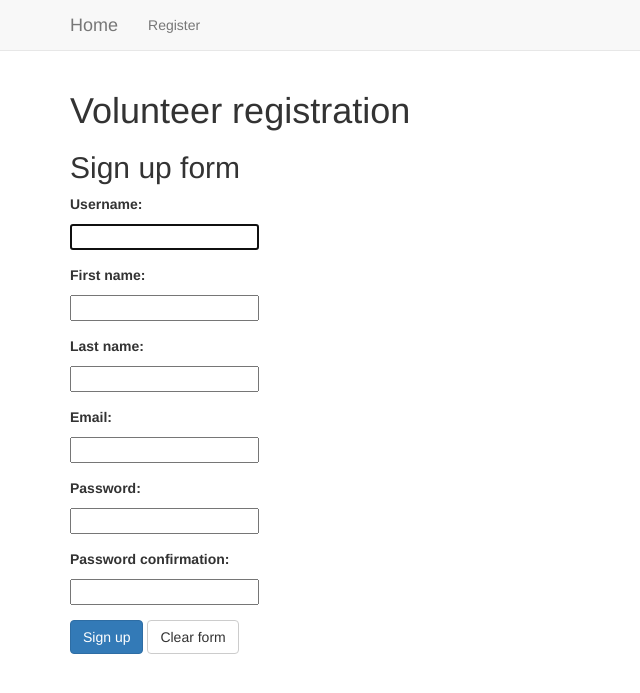
After one commit to TomRosenbloom/django_learn, a Django app: a page that uses templates/vol_reg/signup.html in a window 1280 px wide. The commit adds this page. Shown: the top 693 px of the page, without its empty margins (0-640 px from the left). Run offline with Django 3.2, Linux system fonts and the light colour scheme; parts of the project's set-up code (start-up, migrations or seed data) failed here and were passed over; some libraries are stand-ins or nearby versions.

Commit message:
implemented basic sign up form

```diff
--- a/templates/vol_reg/index.html
+++ b/templates/vol_reg/index.html
@@ -3,6 +3,6 @@
   {% block body_block %}
 
     <h2>Registration home</h2>
-    <a href="{% url 'vol_reg:register' %}">register</a>
+    <a href="{% url 'vol_reg:signup' %}">Sign up</a> or <a href="#">Log in</a>
 
     {% endblock %}
--- a/templates/vol_reg/reg_form.html
+++ b/templates/vol_reg/reg_form.html
@@ -3,9 +3,13 @@
   {% block body_block %}
   <h2>Registration form</h2>
       <form method="post">
-        {{form.as_p}}
+        <table>
+        {{form.as_table}}
+        </table>
+
         {% csrf_token %}
         <input type="submit" class="btn btn-primary" value="Submit" />
+        <input type="reset" class="btn btn-default" value="Reset" />
       </form>
 
   {% endblock %}
--- /dev/null
+++ b/templates/vol_reg/signup.html
@@ -0,0 +1,20 @@
+<!DOCTYPE html>
+{% extends "vol_reg/base.html" %}
+  {% block body_block %}
+  <h2>Sign up form</h2>
+      <form method="post">
+        {% csrf_token %}
+        {% for field in form %}
+          <div class="form-group">
+            <label for="{{ field.name }}">{{ field.label_tag }}</label><br />
+            {{ field }}
+            {% for error in field.errors %}
+              <p style="color: red">{{ error }}</p>
+            {% endfor %}
+          </div>
+        {% endfor %}
+        <button type="submit" class="btn btn-primary">Sign up</button>
+        <button type="reset" class="btn btn-default">Clear form</button>
+      </form>
+
+  {% endblock %}
--- a/vol_reg/forms.py
+++ b/vol_reg/forms.py
@@ -1,12 +1,21 @@
 from django import forms
 from backend.models import Person
 
-# class RegForm(forms.Form):
-#     name = forms.CharField()
-#     email = forms.EmailField()
-#     text = forms.CharField(widget=forms.Textarea)
+from django.contrib.auth.forms import UserCreationForm
+from django.contrib.auth.models import User
+
 
 class RegForm(forms.ModelForm):
     class Meta:
         model = Person
-        fields = ['forename','surname','title','dob','sex','mobile','email','address']
+        fields = ['first_name','last_name','title','dob','sex','mobile','email','address']
+
+
+class SignUpForm(UserCreationForm):
+    first_name = forms.CharField(max_length=30, required=False, help_text='Optional.')
+    last_name = forms.CharField(max_length=30, required=False, help_text='Optional.')
+    email = forms.EmailField(max_length=254, help_text='Required. Inform a valid email address.')
+
+    class Meta:
+        model = User
+        fields = ('username', 'first_name', 'last_name', 'email', 'password1', 'password2', )
--- a/vol_reg/urls.py
+++ b/vol_reg/urls.py
@@ -5,6 +5,7 @@ app_name = 'vol_reg'
 
 urlpatterns = [
     url(r'^$',views.index,name='index'),
+    url(r'^signup/$',views.signup,name='signup'), #working from this url https://simpleisbetterthancomplex.com/tutorial/2017/02/18/how-to-create-user-sign-up-view.html
     url(r'^register/$',views.register,name='register'),
     url(r'^registration_form/$', views.registration_form, name="registration_form"),
 ]
--- a/vol_reg/views.py
+++ b/vol_reg/views.py
@@ -1,24 +1,42 @@
-from django.shortcuts import render
+from django.shortcuts import render, redirect
 from django.http import HttpResponse
 from . import forms
-from .forms import RegForm
+from .forms import RegForm, SignUpForm
+
+from django.contrib.auth import login, authenticate
 
 # Create your views here.
 
 def index(request):
     return render(request,'vol_reg/index.html')
 
+def signup(request):
+    if request.method == 'POST':
+        form = SignUpForm(request.POST)
+        if form.is_valid():
+            form.save()
+            username = form.cleaned_data.get('username')
+            raw_password = form.cleaned_data.get('password1')
+            user = authenticate(username=username, password=raw_password)
+            login(request, user)
+            return redirect('index')
+    else:
+        form = SignUpForm()
+    return render(request, 'vol_reg/signup.html', {'form': form})
+
 
 def register(request):
     return render(request,'vol_reg/register.html')
-
 
 def registration_form(request):
     form = RegForm()
     if request.method == 'POST':
         form = RegForm(request.POST)
         if form.is_valid():
-            form.save(commit=True)
+            #print('foo')
+            instance = form.save(commit=True)
+            instance.is_volunteer = True
+            instance.save()
             return register(request)
         else:
             print("ERROR")
```
Also changed, not shown: backend/models.py (+5 -3 lines), db.sqlite3.
